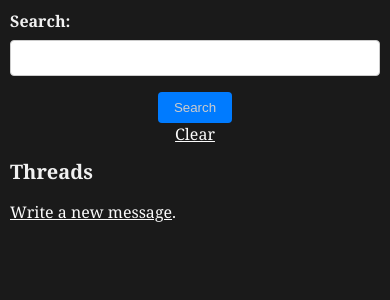
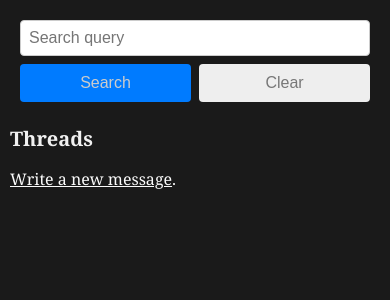
Before and after one commit to apiarian/village, a Flask app: template village_py/village/templates/threads.html in a window 390 px wide. Shown: the part 42-342 px from the top of the page. Run offline with Flask 3, Linux system fonts and the light colour scheme; the template is opened without the code that fills it, so the values that code supplies are empty; some libraries are stand-ins or nearby versions.

Commit message:
better search form

```diff
--- a/static/style.css
+++ b/static/style.css
@@ -117,17 +117,73 @@ main a:visited {
   text-align: center;
 }
 
-.main-button {
+.form-button {
   padding: 0.5rem 1rem;
-  background-color: #007bff;
-  color: #ccc;
   border: none;
   border-radius: 4px;
   cursor: pointer;
 }
 
+.main-button {
+  background-color: #007bff;
+  color: #ccc;
+}
+
 .main-button:hover {
   background-color: #0053b3;
+}
+
+.extra-button {
+  background-color: #eee;
+  color: #777;
+}
+
+.extra-button:hover {
+  background-color: #d8d8d8;
+}
+
+/* Search Form Styles */
+#search-form {
+    padding: 15px;
+    max-width: 800px;
+    margin: 0 auto;
+    display: flex;
+    justify-content: flex-end;
+}
+
+.search-basic-form {
+    display: flex;
+    gap: 10px;
+    align-items: center;
+}
+
+.search-form-group {
+    flex: 0 1 300px;
+}
+
+.search-form-group .form-input {
+    width: 100%;
+    padding: 0.5rem;
+    border: 1px solid #ccc;
+    border-radius: 4px;
+    box-sizing: border-box;
+    font-size: 16px;
+    margin: 0;
+}
+
+.search-form-actions {
+    display: flex;
+    gap: 8px;
+}
+
+.search-form-actions .form-button {
+    padding: 0.5rem 1rem;
+    border: none;
+    border-radius: 4px;
+    cursor: pointer;
+    font-size: 16px;
+    height: 38px;
+    white-space: nowrap;
 }
 
 /* Media Queries for Mobile Responsiveness */
@@ -154,6 +210,32 @@ main a:visited {
 
   .basic-form {
     max-width: unset;
+  }
+
+  /* Search form mobile styles */
+  #search-form {
+    padding: 10px;
+    justify-content: center;
+  }
+
+  .search-basic-form {
+    flex-direction: column;
+    width: 100%;
+    gap: 8px;
+  }
+
+  .search-form-group {
+    flex: 1;
+    width: 100%;
+  }
+
+  .search-form-actions {
+    width: 100%;
+    justify-content: center;
+  }
+
+  .search-form-actions .form-button {
+    flex: 1;
   }
 }
 
--- a/village_py/village/templates/threads.html
+++ b/village_py/village/templates/threads.html
@@ -1,22 +1,25 @@
 {% include 'header.html' %}
 
-<form action="/threads" method="GET" class="basic-form">
-  <div class="form-group">
-    <label for="search" class="form-label">Search:</label>
+<div id="search-form">
+<form action="/threads" method="GET" class="search-basic-form">
+  <div class="search-form-group">
     <input
       id="search"
       class="form-input"
       type="text"
       name="search"
+      placeholder="Search query"
       required
       {% if search %}value="{{ search }}"{% endif %}
     />
   </div>
-  <div class="form-actions">
-      <button type="submit" class="main-button">Search</button>
+  <div class="search-form-actions">
+    <button type="submit" class="form-button main-button">Search</button>
+    <button onclick="location.href='/threads'" type="button"
+    class="form-button extra-button">Clear</button>
   </div>
-  <a href="/threads" class="clear-button">Clear</a>
 </form>
+</div>
 
 {% if all_visible_tags %}
 <h1>Tags{% if tag_limit %}&nbsp;(overlapping with {{ tag_limit }}){% endif %}</h1>
```
Lines whose indentation alone changed are shown as unchanged.
